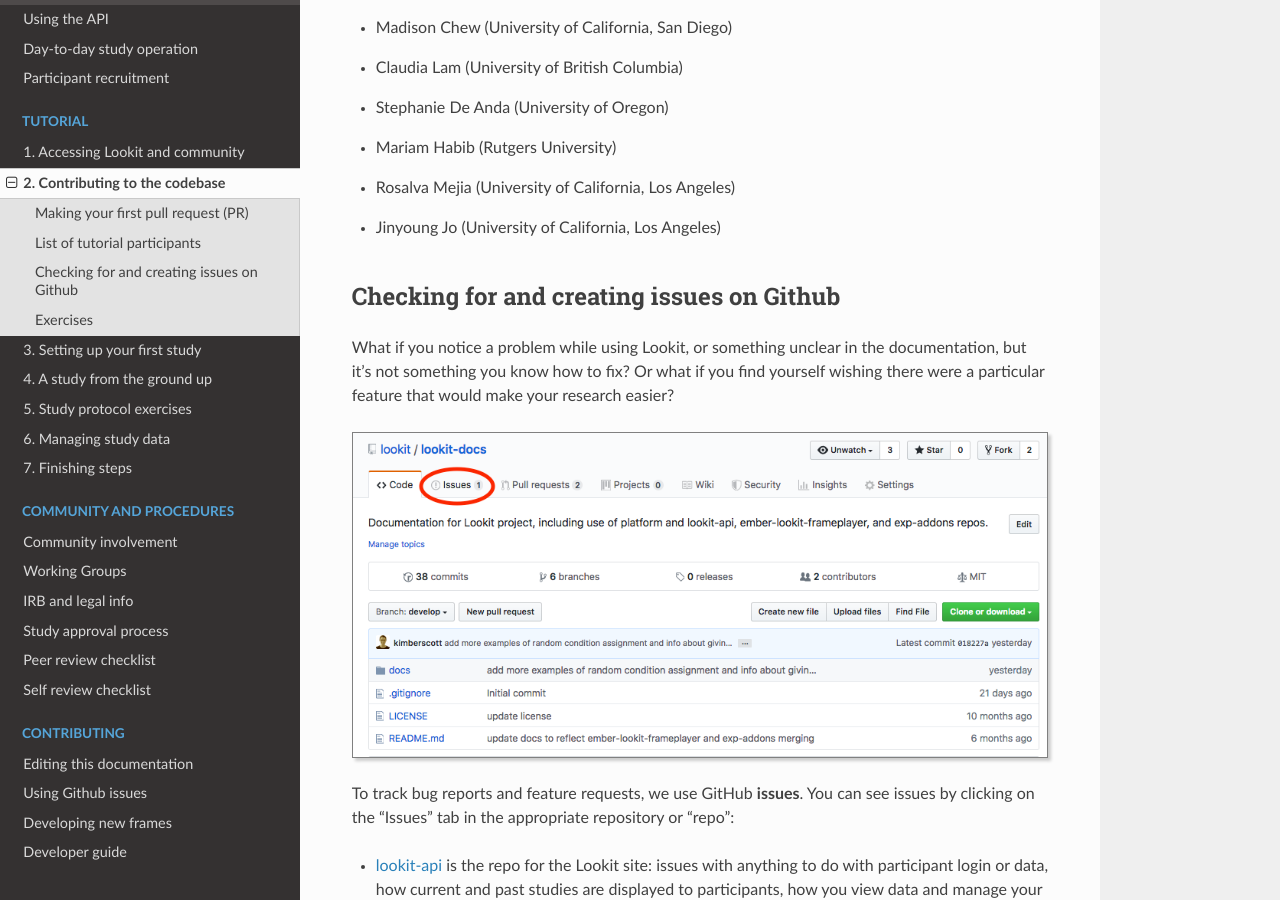
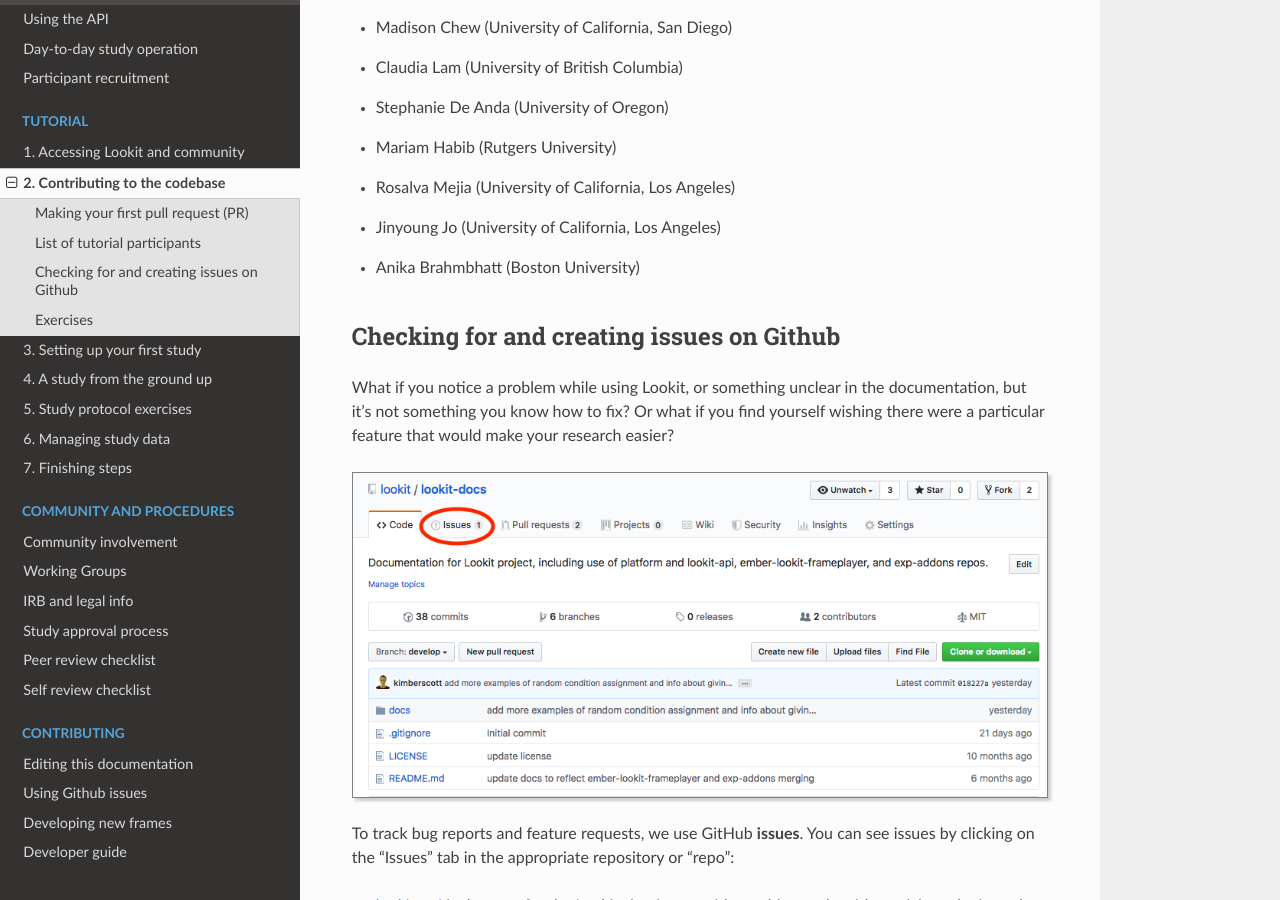
Before and after one commit to lookit/lookit-docs, a Sphinx documentation site: the page built from docs/source/tutorial-contributing.rst, in a window 1280 px wide and 900 px high, scrolled down 8177 px. Built offline with Sphinx 7.4.7 and the Read the Docs theme 2.0.0, drawn with Linux system fonts in a browser that asks for light colours.

Commit message:
Add tutorial participant to list

```diff
--- a/docs/source/tutorial-contributing.rst
+++ b/docs/source/tutorial-contributing.rst
@@ -170,6 +170,7 @@
 - Mariam Habib (Rutgers University)
 - Rosalva Mejia (University of California, Los Angeles)
 - Jinyoung Jo (University of California, Los Angeles)
+- Anika Brahmbhatt (Boston University)
 
 .. _Github issues overview:
 
```
